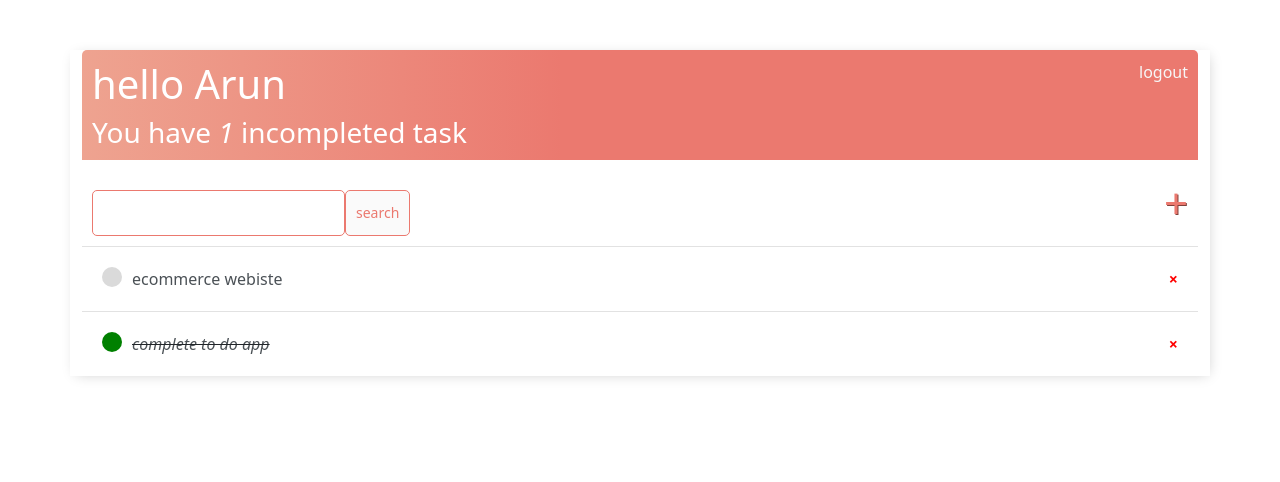
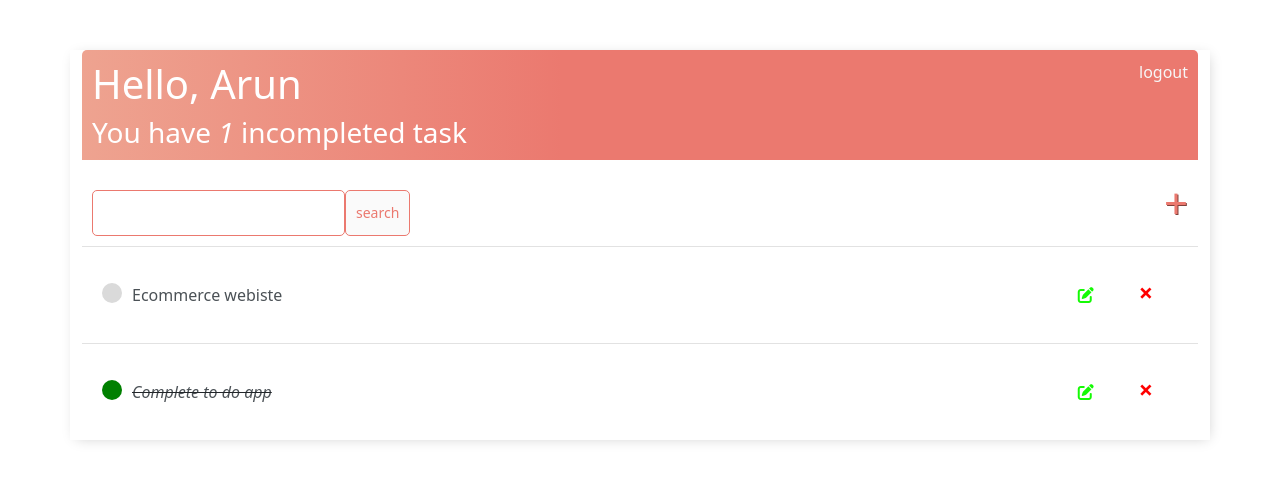
Before and after one commit to ArunKannan12/To-do-app, a Django app: page / in a window 1280 px wide. Shown: the top 482 px of the page. Run offline with Django 3.2, Linux system fonts and the light colour scheme; a user stored in the database is signed in; data comes from the database, SQL or seed files in the repository; both versions use the stored data as it was after the commit.

Commit message:
edit read and delete modified

```diff
--- a/app/forms.py
+++ b/app/forms.py
@@ -18,8 +18,8 @@ class CustomUserForm(UserCreationForm):
 
 class TaskForm(forms.ModelForm):
 
-    title=forms.CharField(widget=forms.TextInput(attrs={'placeholder':'enter user name','style':'height:30px;'}))
-    description=forms.CharField(widget=forms.Textarea(attrs={'placeholder':'enter description'}))
+    title=forms.CharField(widget=forms.TextInput(attrs={'placeholder':'Enter the title','style':'height:30px;'}))
+    description=forms.CharField(widget=forms.Textarea(attrs={'placeholder':'Enter description'}))
     class Meta:
         model = Task
         fields = ['title','description','complete']
--- a/templates/base.html
+++ b/templates/base.html
@@ -100,6 +100,7 @@ a,p{
   font-size:42px;
   text-shadow:1px 1px #81413b;
 }
+input[type=search],
 input[type=text],
 input[type=password],
 textarea{
--- a/templates/task_create.html
+++ b/templates/task_create.html
@@ -12,14 +12,14 @@
     <form action="" novalidate autocomplete="off" method="post">
         {% csrf_token %}
          <div class="mb-1">
-            <label for="" class="form-label">title</label>
+            <label for="" class="form-label">Title</label>
             <div>{{form.title}}</div>
             {% if form.errors.title %}
             <label for="" class="text-danger"> {{form.errors.title}} </label>
             {% endif %}
         </div>
         <div class="mb-1">
-            <label for="" class="form-label">description</label>
+            <label for="" class="form-label">Description</label>
             <div>{{form.description}}</div>
             {% if form.errors.description %}
             <label for="" class="text-danger"> {{form.errors.description}} </label>
--- a/templates/task_list.html
+++ b/templates/task_list.html
@@ -2,7 +2,7 @@
 {% load static %}
 {% block title %} {% endblock title%}
  {% block content %}
-
+ <link rel="stylesheet" href="https://cdnjs.cloudflare.com/ajax/libs/font-awesome/6.4.0/css/all.min.css" integrity="sha512-iecdLmaskl7CVkqkXNQ/ZH/XLlvWZOJyj7Yy7tcenmpD1ypASozpmT/E0iPtmFIB46ZmdtAc9eNBvH0H/ZpiBw==" crossorigin="anonymous" referrerpolicy="no-referrer" />
 <link
   href="https://cdn.jsdelivr.net/npm/bootstrap@5.3.0/dist/css/bootstrap.min.css"
   rel="stylesheet"
@@ -12,7 +12,7 @@
 {% include 'messages.html' %}
 <div class="header-bar">
   <div>
-    <h1>hello {{request.user|title}}</h1>
+    <h1>Hello, {{request.user|title}}</h1>
     <h3 style="margin:0">You have <i>{{id}}</i> incompleted task{{id|pluralize:"s"}} </h3>
   </div>
 
@@ -27,10 +27,10 @@
  </div>
  <div id="search-add-wrapper">
  <form action="" method="GET" style="margin-top:20px;display:flex;" novalidate autocomplete="off">
-  <input type="text" name="search-area" id="" value='{{search_input}}' >
+  <input type="search" name="search-area" id="search_here" value='{{search_input}}' >
   <input class="button" type="submit" value="search">
 </form>
-<a id="add-link" href="{% url 'taskcreate' %}">&#x2b</a>
+<a id="add-link" title="Add task to the list" href="{% url 'taskcreate' %}">&#x2b</a>
  </div>
 <div class="task-items-wrapper">
   {% for i in task %}
@@ -38,21 +38,25 @@
     {% if i.complete %}
       <div class="task-title">
         <div class="task-complete-icon"></div>
-        <i><s><a href="{% url 'taskedit' i.id %}">{{i.title}}</a></s></i>
+        <i><s><a title="View this task" href="{% url 'taskdetail' i.id %}">{{i.title|capfirst}}</a></s></i>
       </div>
     {% else %}
     <div class="task-title" >
       <div class="task-incomplete-icon"></div>
-      <a  href="{% url 'taskedit' i.id %}">{{i.title}}</a>
+      <a title="View this task" href="{% url 'taskdetail' i.id %}">{{i.title|capfirst}}</a>
     </div>
     {% endif %}
-    <a class="delete-link"  href="{% url 'taskdelete' i.id %}">&#215</a>
+    <div style="display:flex;justify-content:end;">
+      <a style="margin:20px" title="Edit this task" class="delete-link"  href="{% url 'taskedit' i.id %}"><i class="fa fa-light fa-pen-to-square" style="color: #15fa05;"></i></a>
+    <a style="margin:25px;font-size:25px" title="Delete this task" class="delete-link"  href="{% url 'taskdelete' i.id %}">&#215</a>
+    </div>
+
   </div>
   {%empty%}
   <h3>No items in list</h3>
   {% endfor %}
 </div>
-
+<script src="{% static 'js\base.js' %}" type="javascript"></script>
 
 <script
   src="https://cdn.jsdelivr.net/npm/@popperjs/core@2.11.8/dist/umd/popper.min.js"
```
Also changed, not shown: templates/task_detail.html (+42 -1 lines), db.sqlite3.
